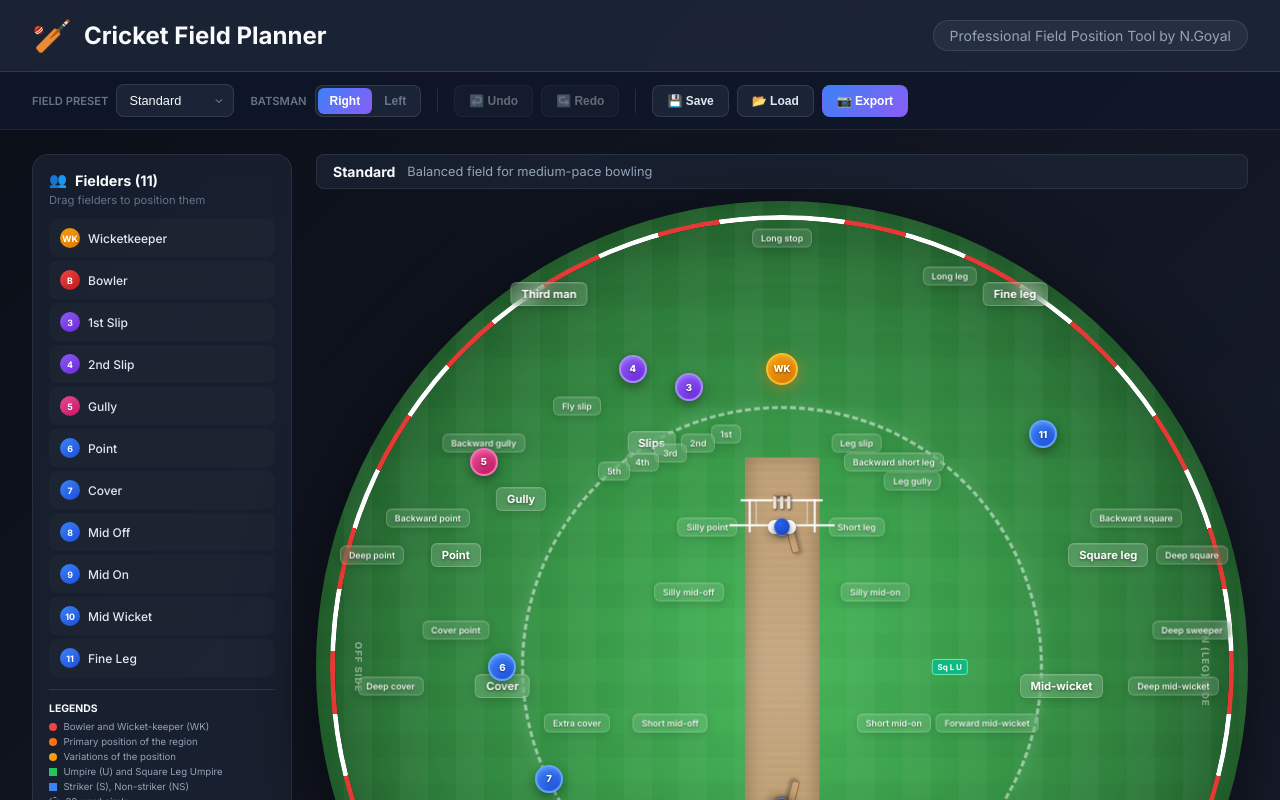
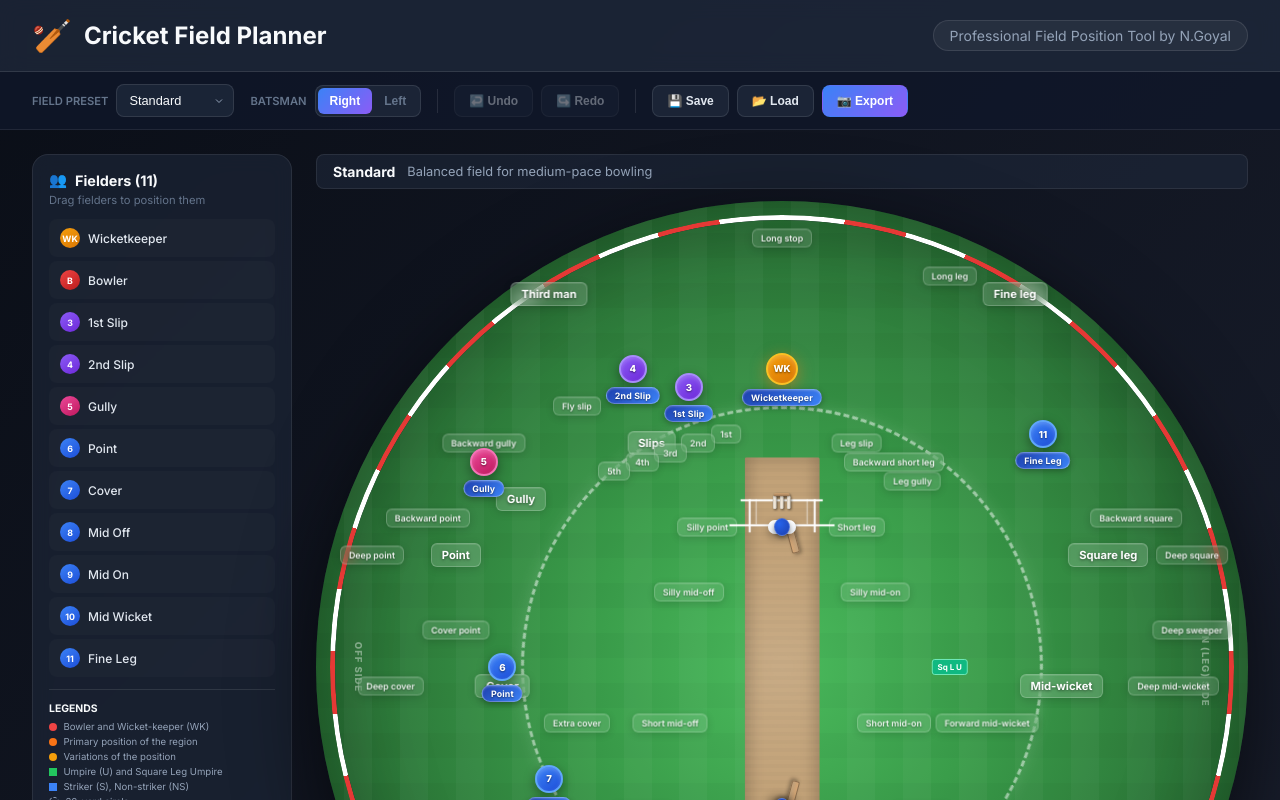
Before and after one commit to navendugoyal19/Cricket-field-position, a React (Vite) app: page / in a window 1280 px wide. Shown: the top 800 px of the page. Built offline with nearby package versions, Linux system fonts and the light colour scheme.

Commit message:
Fix: Show player names on field when custom name is entered

```diff
--- a/src/components/CricketField.tsx
+++ b/src/components/CricketField.tsx
@@ -239,6 +239,9 @@ export function CricketField({
                         <div className="fielder-dot" style={{ background: colors.bg, borderColor: colors.border }}>
                             {displayNum}
                         </div>
+                        {fielder.name && fielder.name !== fielder.id && (
+                            <div className="fielder-name-label">{fielder.name}</div>
+                        )}
                     </div>
                 );
             })}
```
